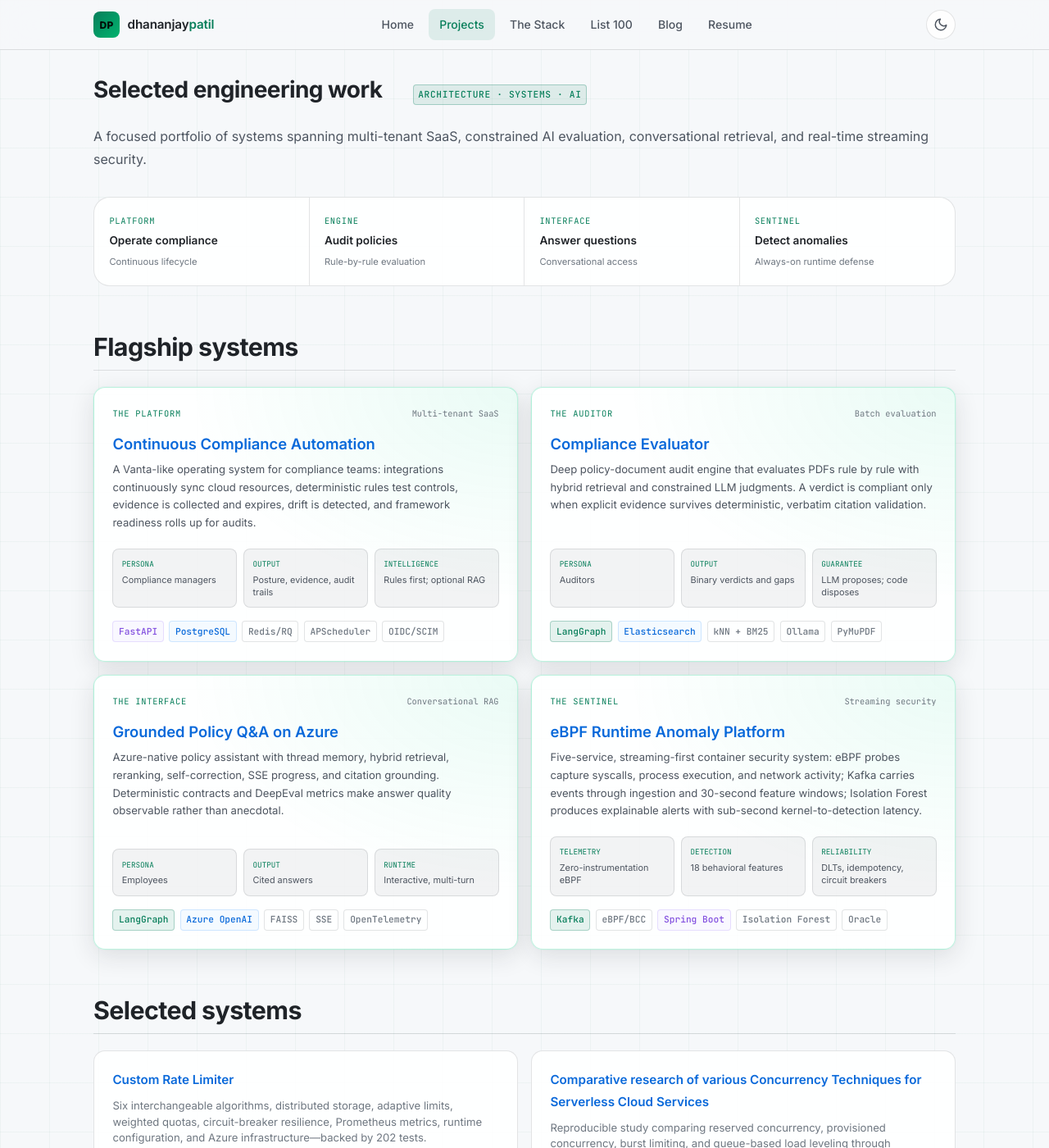
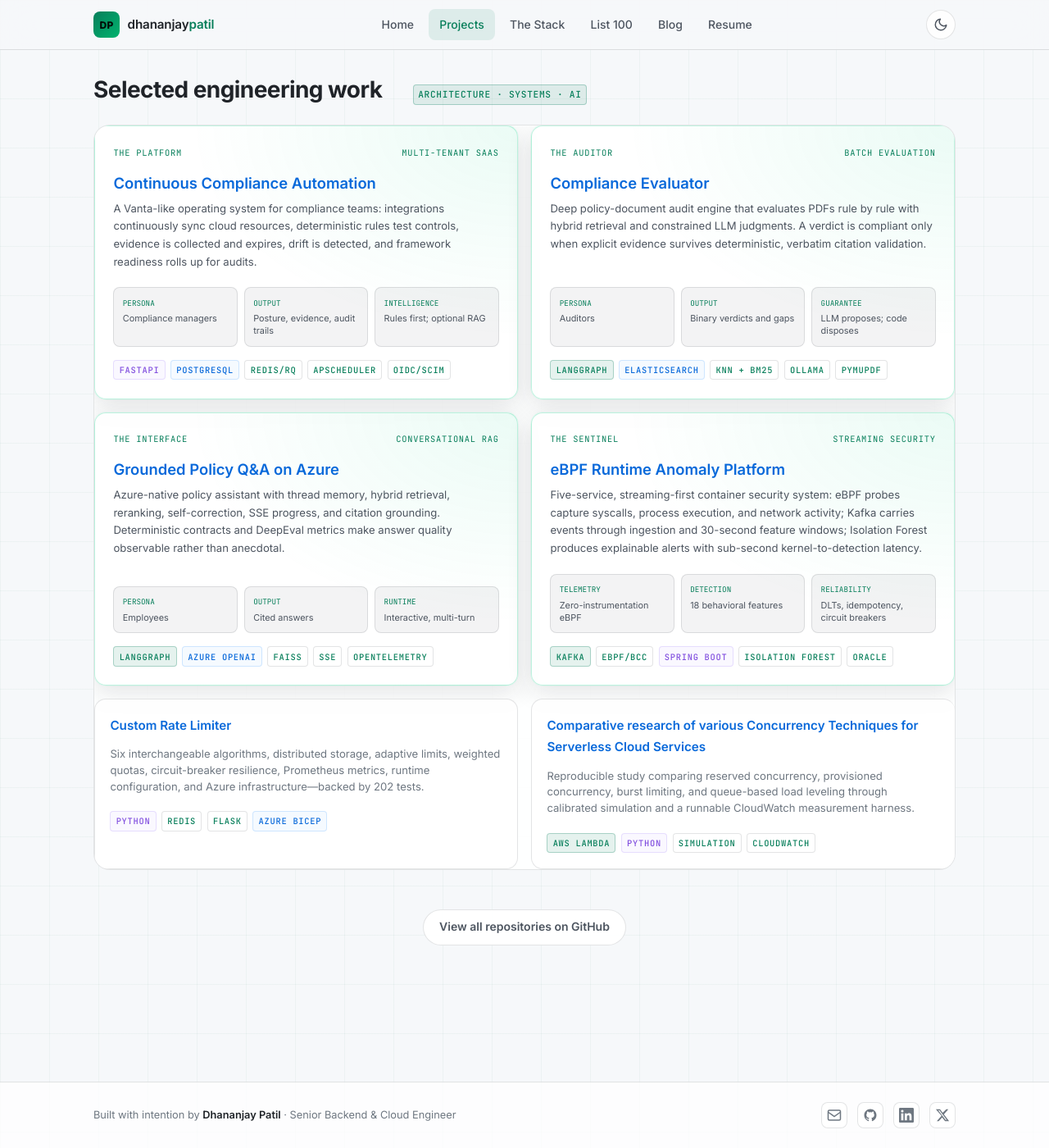
Before and after one commit to dhananjay8/dhananjay8, a Jekyll site: the page built from projects.md, in a window 1280 px wide and 1400 px high. Shown: the whole window at 82% size. Built offline with Jekyll 4.4.1, drawn with Linux system fonts in a browser that asks for light colours.

Commit message:
refactor: unify selected engineering work

```diff
--- a/assets/css/project-systems.css
+++ b/assets/css/project-systems.css
@@ -1,6 +1,6 @@
-.project-spectrum {
+.flagship-grid {
   display: grid;
-  grid-template-columns: repeat(4, minmax(0, 1fr));
+  grid-template-columns: repeat(2, minmax(0, 1fr));
   margin: 0 0 3rem;
   border: 1px solid var(--border);
   border-radius: var(--radius-lg);
@@ -8,7 +8,7 @@
   overflow: hidden;
 }
 
-.project-spectrum > div {
+.flagship-grid > div {
   display: flex;
   flex-direction: column;
   gap: 0.25rem;
@@ -17,17 +17,16 @@
   border-right: 1px solid var(--border);
 }
 
-.project-spectrum > div:last-child { border-right: 0; }
-.project-spectrum span, .system-type {
+.flagship-grid > div:last-child { border-right: 0; }
+.flagship-grid span, .system-type {
   font-family: var(--font-mono);
   font-size: 0.65rem;
   color: var(--accent);
   letter-spacing: 0.07em;
   text-transform: uppercase;
 }
-.project-spectrum strong { font-size: 0.85rem; color: var(--text); }
-.project-spectrum small { font-size: 0.7rem; color: var(--text-muted); }
-.flagship-grid { grid-template-columns: repeat(2, minmax(0, 1fr)); }
+.flagship-grid strong { font-size: 0.85rem; color: var(--text); }
+.flagship-grid small { font-size: 0.7rem; color: var(--text-muted); }
 
 .system-card {
   display: flex;
@@ -70,9 +69,6 @@
 .system-facts dd { margin: 0; font-size: 0.68rem; line-height: 1.4; color: var(--text-sub); }
 
 @media (max-width: 760px) {
-  .project-spectrum { grid-template-columns: repeat(2, minmax(0, 1fr)); }
-  .project-spectrum > div:nth-child(2) { border-right: 0; }
-  .project-spectrum > div:nth-child(-n+2) { border-bottom: 1px solid var(--border); }
   .flagship-grid { grid-template-columns: 1fr; }
   .system-facts { grid-template-columns: 1fr; }
   .system-card { min-height: 0; }
--- a/projects.md
+++ b/projects.md
@@ -9,17 +9,6 @@ permalink: /projects/
   <h2>Selected engineering work</h2>
   <span class="section-tag">architecture · systems · AI</span>
 </div>
-
-<p style="color: var(--text-sub); margin-bottom: 2rem;">A focused portfolio of systems spanning multi-tenant SaaS, constrained AI evaluation, conversational retrieval, and real-time streaming security.</p>
-
-<div class="project-spectrum animate-in" aria-label="System architecture spectrum">
-  <div><span>Platform</span><strong>Operate compliance</strong><small>Continuous lifecycle</small></div>
-  <div><span>Engine</span><strong>Audit policies</strong><small>Rule-by-rule evaluation</small></div>
-  <div><span>Interface</span><strong>Answer questions</strong><small>Conversational access</small></div>
-  <div><span>Sentinel</span><strong>Detect anomalies</strong><small>Always-on runtime defense</small></div>
-</div>
-
-## Flagship systems
 
 <div class="oss-grid flagship-grid animate-in">
   <article class="oss-card featured system-card">
@@ -69,11 +58,7 @@ permalink: /projects/
     </dl>
     <div class="tech-tags"><span class="tech-tag accent">Kafka</span><span class="tech-tag">eBPF/BCC</span><span class="tech-tag purple">Spring Boot</span><span class="tech-tag">Isolation Forest</span><span class="tech-tag">Oracle</span></div>
   </article>
-</div>
 
-## Selected systems
-
-<div class="oss-grid animate-in">
   <div class="oss-card">
     <div class="oss-card-header">
       <a href="https://github.com/dhananjay8/custom-rate-limiter" target="_blank" rel="noopener">Custom Rate Limiter</a>
@@ -81,6 +66,7 @@ permalink: /projects/
     <p>Six interchangeable algorithms, distributed storage, adaptive limits, weighted quotas, circuit-breaker resilience, Prometheus metrics, runtime configuration, and Azure infrastructure—backed by 202 tests.</p>
     <div class="tech-tags"><span class="tech-tag purple">Python</span><span class="tech-tag">Redis</span><span class="tech-tag">Flask</span><span class="tech-tag blue">Azure Bicep</span></div>
   </div>
+
   <div class="oss-card">
     <div class="oss-card-header">
       <a href="/papers/aws-lambda-concurrency/">Comparative research of various Concurrency Techniques for Serverless Cloud Services</a>
```
